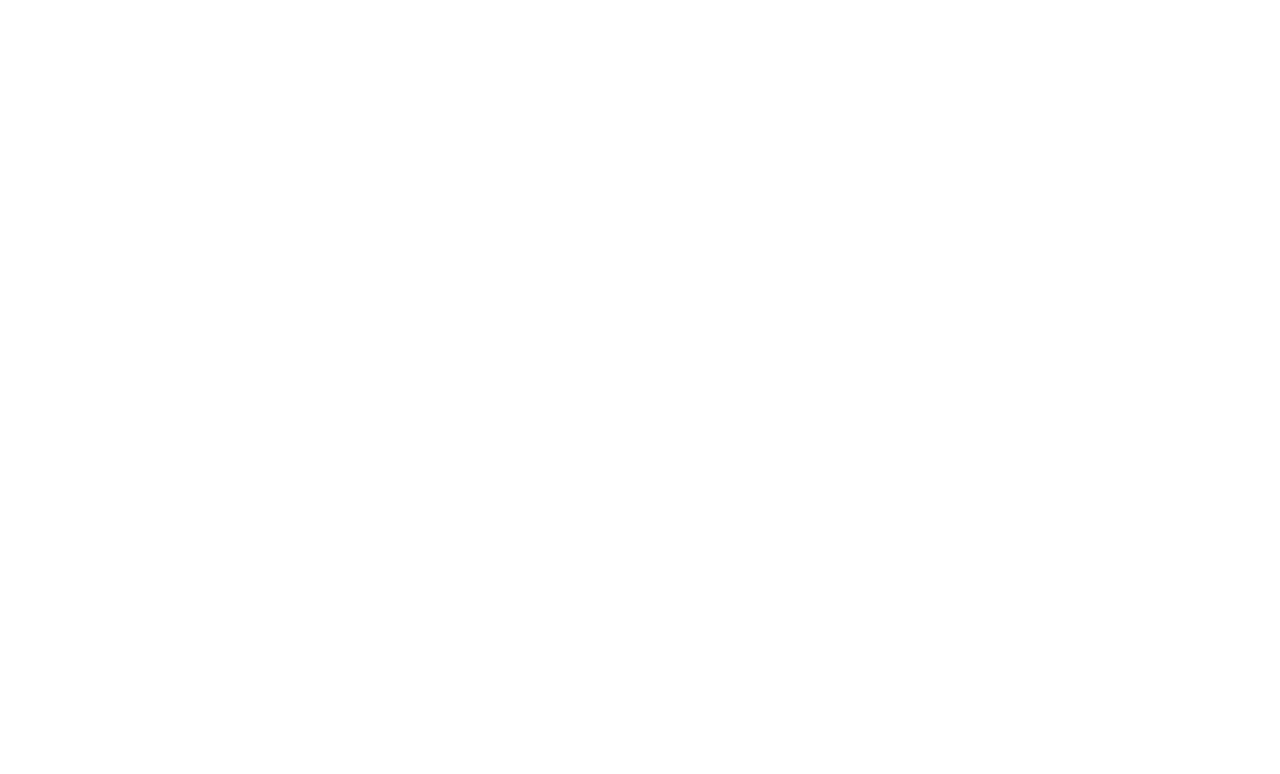
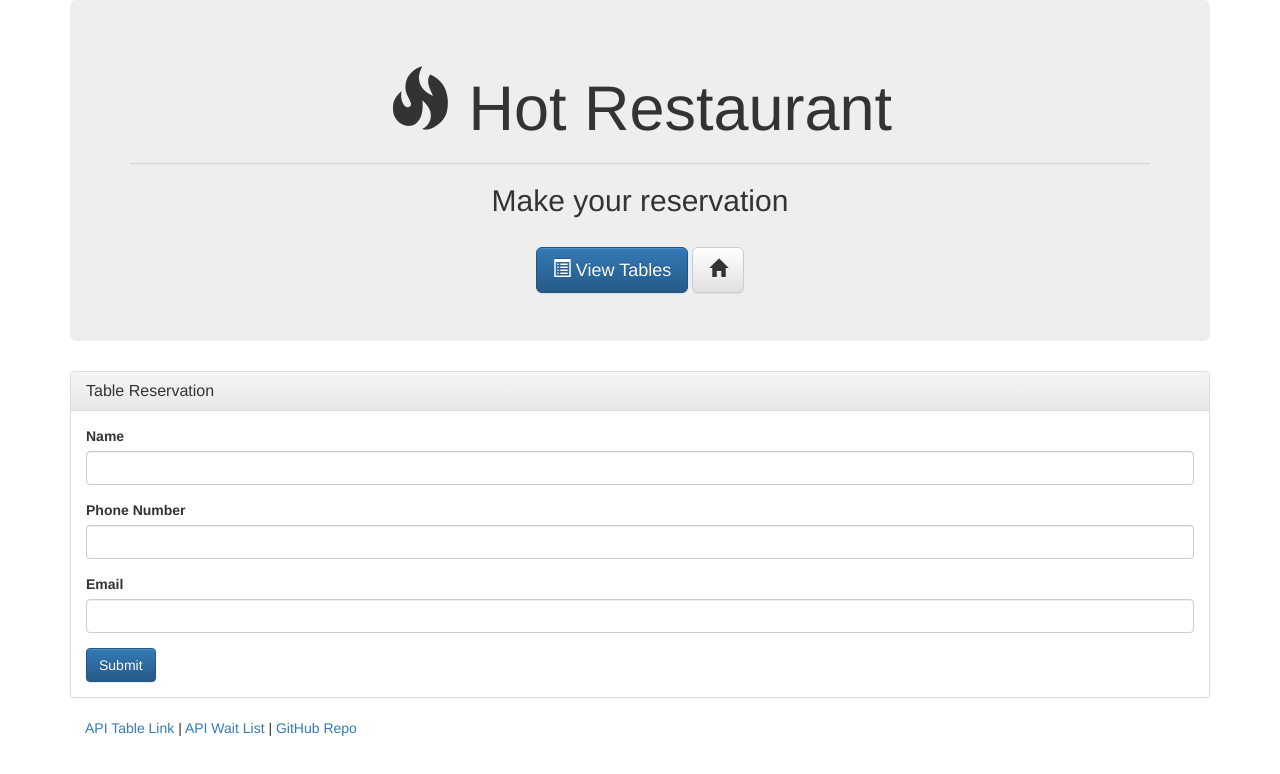
Before and after one commit to bfleishman24/thewaitlist, a plain HTML site: page index.html in a window 1280 px wide. Drawn offline with nearby package versions, Linux system fonts and the light colour scheme.

Commit message:
updated HTML1

```diff
--- a/index.html
+++ b/index.html
@@ -16,6 +16,64 @@
 
 </head>
 <body>
+      <div class="container">
 
+    <div class="jumbotron">
+      <h1 class="text-center"><span class="glyphicon glyphicon-fire"></span> Hot Restaurant</h1>
+      <hr>
+      <h2 class="text-center">Make your reservation</h2>
+      <br>
+
+      <div class="text-center">
+        <a href="/tables"><button type="button" class="btn btn-lg btn-primary"><span class="glyphicon glyphicon-list-alt"></span> View Tables</button></a>
+        <a href="/"><button type="button" class="btn btn-lg btn-default"><span class="glyphicon glyphicon-home"></span></button></a>
+      </div>
+    </div>
+
+    <div class="row">
+      <div class="col-lg-12">
+
+        <!-- Reservation Page -->
+        <div class="panel panel-default">
+          <div class="panel-heading">
+            <h4 class="panel-title">Table Reservation</h4>
+          </div>
+          <div class="panel-body">
+
+            <form role="form">
+
+              <div class="form-group">
+                <label for="reserve-name">Name</label>
+                <input type="text" class="form-control" id="reserve-name">
+              </div>
+
+              <div class="form-group">
+                <label for="reserve-phone">Phone Number</label>
+                <input type="text" class="form-control" id="reserve-phone">
+              </div>
+
+              <div class="form-group">
+                <label for="reserve-email">Email</label>
+                <input type="text" class="form-control" id="reserve-email">
+              </div>
+
+
+              <button type="submit" class="btn btn-primary submit">Submit</button>
+            </form>
+
+          </div>
+        </div>
+
+      </div>
+    </div>
+
+
+    <footer class="footer">
+      <div class="container">
+        <p><a href="/api/tables">API Table Link</a> | <a href="/api/waitlist">API Wait List</a> | <a href="https://github.com/afhaque/HotRestaurant">GitHub Repo</a></p>
+      </div>
+    </footer>
+
+  </div>
 </body>
 </html>
```
